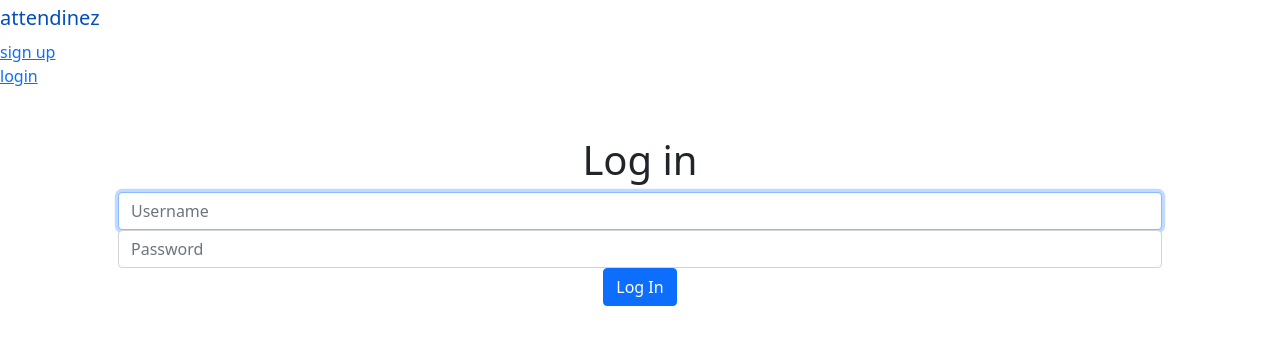
After one commit to eeeebta/attendinez, a Flask app: page /login in a window 1280 px wide, after a click that opens the changed part. The commit adds this page. Shown: the top 353 px of the page. Run offline with Flask 2, Linux system fonts and the light colour scheme; some libraries are stand-ins or nearby versions.

Commit message:
Finished account system

```diff
--- a/app.py
+++ b/app.py
@@ -1,7 +1,18 @@
 import os
-from flask import Flask, flash, request, redirect, url_for, render_template
-from werkzeug.utils import secure_filename
+from flask import Flask, flash, jsonify, redirect, render_template, request, session
+from flask_session import Session
+from tempfile import mkdtemp
+from werkzeug.exceptions import default_exceptions, HTTPException, InternalServerError
+from werkzeug.security import check_password_hash, generate_password_hash
 import secrets
+
+from sqlalchemy import create_engine
+from sqlalchemy.orm import scoped_session, sessionmaker
+
+engine = create_engine("sqlite:///db/attendinez.db")
+db = scoped_session(sessionmaker(bind=engine))
+
+from helper import *
 
 from pprint import pprint as pp
 
@@ -9,11 +20,35 @@ UPLOAD_FOLDER = "attendance_files"
 ALLOWED_EXTENSIONS = {"txt"}
 
 app = Flask(__name__)
+
+# Set secret key (subject to change of course)
 app.secret_key = "super_secret_key_ooOoOooOoo"
+
+# Configure upload folder
 app.config['UPLOAD_FOLDER'] = UPLOAD_FOLDER
+
+# Ensure templates are auto-reloaded
+app.config["TEMPLATES_AUTO_RELOAD"] = True
+
+
+# Ensure responses aren't cached
+@app.after_request
+def after_request(response):
+    response.headers["Cache-Control"] = "no-cache, no-store, must-revalidate"
+    response.headers["Expires"] = 0
+    response.headers["Pragma"] = "no-cache"
+    return response
+
+
+# Configure session to use filesystem (instead of signed cookies)
+app.config["SESSION_FILE_DIR"] = mkdtemp()
+app.config["SESSION_PERMANENT"] = False
+app.config["SESSION_TYPE"] = "filesystem"
+Session(app)
 
 
 @app.route("/", methods=["GET", "POST"])
+@login_required
 def main():
     # Upload from: https://flask.palletsprojects.com/en/1.1.x/patterns/fileuploads/
     # If the user is posting then go through checking the file
@@ -47,7 +82,7 @@ def main():
             # Save the file to the upload folder
             file.save(os.path.join(app.config["UPLOAD_FOLDER"], formatted_file_name))
 
-            # Turn class_id into a list of things as opposed to just this one thing and this can be done
+            # TODO Turn class_id into a list of things as opposed to just this one thing and this can be done
             # through having the user have access to some sort of text field and separate the values through commas
             return redirect(url_for("process_file", path=f"{formatted_file_name}", class_ids="t627a-001 t627a-001 "
                                                                                              "t627 t627a"))
@@ -67,7 +102,113 @@ def main():
         '''
 
 
-# Not optimal at all and instead I want to use user sessions/ids to store the data, or javascript cookies to store
+@app.route("/register", methods=["GET", "POST"])
+def register():
+
+    # Clear session
+    session.clear()
+
+    if request.method == "POST":
+
+        user_inp = request.form.get("username")
+        p1 = request.form.get("password")
+        p2 = request.form.get("confirm")
+        email = request.form.get("email")
+
+        if not email:
+            return "Email was not entered"
+        elif email[-8:] != "@cpsd.us":
+            return "You are not authorized to access this site"
+        elif not user_inp:
+            return "Could not find username"
+        elif not p1:
+            return "Password was not submitted"
+        elif p1 != p2:
+            return "Password do not match"
+        elif db.execute("SELECT * FROM users WHERE username = :username", {"username": user_inp}).fetchone():
+            return "Username already exists"
+
+        # I should validate the email somewhere here
+
+        hashed_pass = generate_password_hash(p1)
+        db.execute("INSERT INTO users(username, password) VALUES (:username, :hash)", {"username": user_inp, "hash": hashed_pass})
+
+        db.commit()
+
+        rows = db.execute("SELECT * FROM users WHERE username = :username", {"username": user_inp}).fetchone()
+
+        session["user_id"] = rows[0]
+
+        # Security measure: send an email to the email address above and ask if they registered and send a key
+        # and a col in the table to see if the account has been confirmed
+        return "aye sick, you're signed up"
+        # return redirect("/dashboard")
+    else:
+        return render_template("register.html")
+
+
+@app.route("/login", methods=["GET", "POST"])
+def login():
+    """Log user in"""
+
+    # Forget any user_id
+    session.clear()
+
+    # User reached route via POST (as by submitting a form via POST)
+    if request.method == "POST":
+
+        # Ensure username was submitted
+        if not request.form.get("username"):
+            return apology("must provide username", 403)
+
+        # Ensure password was submitted
+        elif not request.form.get("password"):
+            return apology("must provide password", 403)
+
+        # Query database for username
+        rows = db.execute("SELECT * FROM users WHERE username = :username", {"username": request.form.get("username")}).fetchall()
+
+        # Ensure username exists and password is correct
+
+        # TODO Can add something here to be like "or not rows[0]["verified"]
+        if len(rows) != 1 or not check_password_hash(rows[0][2], request.form.get("password")):
+            return apology("invalid username and/or password", 403)
+
+        # Remember which user has logged in
+        session["user_id"] = rows[0]["id"]
+
+        # Redirect user to home page
+        return redirect("/")
+
+    # User reached route via GET (as by clicking a link or via redirect)
+    else:
+        return render_template("login.html")
+
+
+@app.route("/logout")
+def logout():
+    """Log user out"""
+
+    # Forget any user_id
+    session.clear()
+
+    # Redirect user to login form
+    return redirect("/")
+
+
+def errorhandler(e):
+    """Handle error"""
+    if not isinstance(e, HTTPException):
+        e = InternalServerError()
+    return apology(e.name, e.code)
+
+
+# Listen for errors
+for code in default_exceptions:
+    app.errorhandler(code)(errorhandler)
+
+
+# TODO Not optimal at all and instead I want to use user sessions/ids to store the data, or javascript cookies to store
 # the path temporarily before throwing it away after processing -- this way people can't just try to
 # guess files and classes, although it probably wouldn't matter all too much as it is only available for a certain time
 @app.route("/process/<class_ids>/<path>", methods=["GET"])
@@ -110,6 +251,8 @@ def process_file(class_ids, path):
     print(classes)
 
     # Remove the file as to not leave any trace of it
+
+    # Might want to have a confirmation before deleting just to make sure the teacher does not have to redo everything
     os.remove(path)
 
     # Return the formatted messages because I am not processing any further
--- /dev/null
+++ b/static/login.js
@@ -0,0 +1,30 @@
+document.addEventListener("DOMContentLoaded", () => {
+
+    document.querySelector("form").onsubmit = (event) => {
+        // Prevent submission
+        event.preventDefault();
+        // This checks and makes sure that everything is filled in
+
+        // Get username
+        let username = document.querySelector("#username").value
+
+        // Get password
+        let password = document.querySelector("#password").value
+
+        // Check that username exists
+        if (!username) {
+            alert("You forgot your username");
+        }
+
+        // Check that password exists
+        else if (!password) {
+            alert("You forgot to type in a password");
+        }
+
+        // Finally submit if everything has passed
+        else {
+            document.querySelector("form").submit();
+        }
+
+    };
+});
--- /dev/null
+++ b/templates/layout.html
@@ -0,0 +1,38 @@
+<!DOCTYPE html>
+<html lang="en">
+    <head>
+        <meta charset="UTF-8" name="viewport" content="width=device-width, initial-scale=1, shrink-to-fit=no">
+        <link rel="stylesheet" href="https://stackpath.bootstrapcdn.com/bootstrap/5.0.0-alpha1/css/bootstrap.min.css" integrity="sha384-r4NyP46KrjDleawBgD5tp8Y7UzmLA05oM1iAEQ17CSuDqnUK2+k9luXQOfXJCJ4I" crossorigin="anonymous">
+
+
+        <title>{% block title %}{% endblock %}</title>
+    </head>
+    <body>
+        <nav>
+            <a class="navbar-brand mb-0 h1 brand-font" href="/">attendinez</a>
+            <button class="navbar-toggler" type="button" data-toggle="collapse" data-target="#navbarNavAltMarkup" aria-controls="navbarNavAltMarkup" aria-expanded="false" aria-label="Toggle navigation">
+                <span class="navbar-toggler-icon"></span>
+            </button>
+            <div class="collapse navbar-collapse" id="navbarNavAltMarkup">
+                <div class="navbar-nav mr-auto">
+                </div>
+                <div class="navbar-nav">
+                    {% if session.user_id %}
+                        <a class="nav-item nav-link-custom nav-hover mr-auto" href="about">process</a>
+                        <a class="nav-item nav-link-custom nav-hover mr-auto" href="resume">log out</a>
+                    {% else %}
+                        <a class="nav-item nav-link-custom nav-hover mr-auto" href="about">sign up</a>
+                        <a class="nav-item nav-link-custom nav-hover mr-auto" href="projects">login</a>
+                    {% endif %}
+                </div>
+            </div>
+        </nav>
+
+        <main class="container p-5">
+            {% block main %}{% endblock %}
+        </main>
+
+        <script src="https://cdn.jsdelivr.net/npm/popper.js@1.16.0/dist/umd/popper.min.js" integrity="sha384-Q6E9RHvbIyZFJoft+2mJbHaEWldlvI9IOYy5n3zV9zzTtmI3UksdQRVvoxMfooAo" crossorigin="anonymous"></script>
+        <script src="https://stackpath.bootstrapcdn.com/bootstrap/5.0.0-alpha1/js/bootstrap.min.js" integrity="sha384-oesi62hOLfzrys4LxRF63OJCXdXDipiYWBnvTl9Y9/TRlw5xlKIEHpNyvvDShgf/" crossorigin="anonymous"></script>
+    </body>
+</html>
--- /dev/null
+++ b/templates/login.html
@@ -0,0 +1,24 @@
+{% extends "layout.html" %}
+
+{% block title %}
+    Log In
+{% endblock %}
+
+{% block main %}
+    <div class="text-center">
+        <h1>
+            Log in
+        </h1>
+        <form action="/login" name="form" method="post">
+            <div class="form-group">
+                <input class="form-control userFields" autocomplete="off" id="username" autofocus name="username" placeholder="Username" type="text">
+            </div>
+            <div class="form-group">
+                <input class="form-control userFields" id="password" name="password" placeholder="Password" type="password">
+            </div>
+            <button class="btn btn-primary" type="submit">Log In</button>
+        </form>
+        <script src="{{ url_for('static', filename='login.js') }}"></script>
+    </div>
+
+{% endblock %}
```
Also changed, not shown: helper.py (added, +34 -0 lines), static/register.js (added, +50 -0 lines), templates/apology.html (added, +11 -0 lines), templates/index.html (+33 -10 lines), templates/register.html (added, +31 -0 lines), static/style.css (added), 1 other file.
